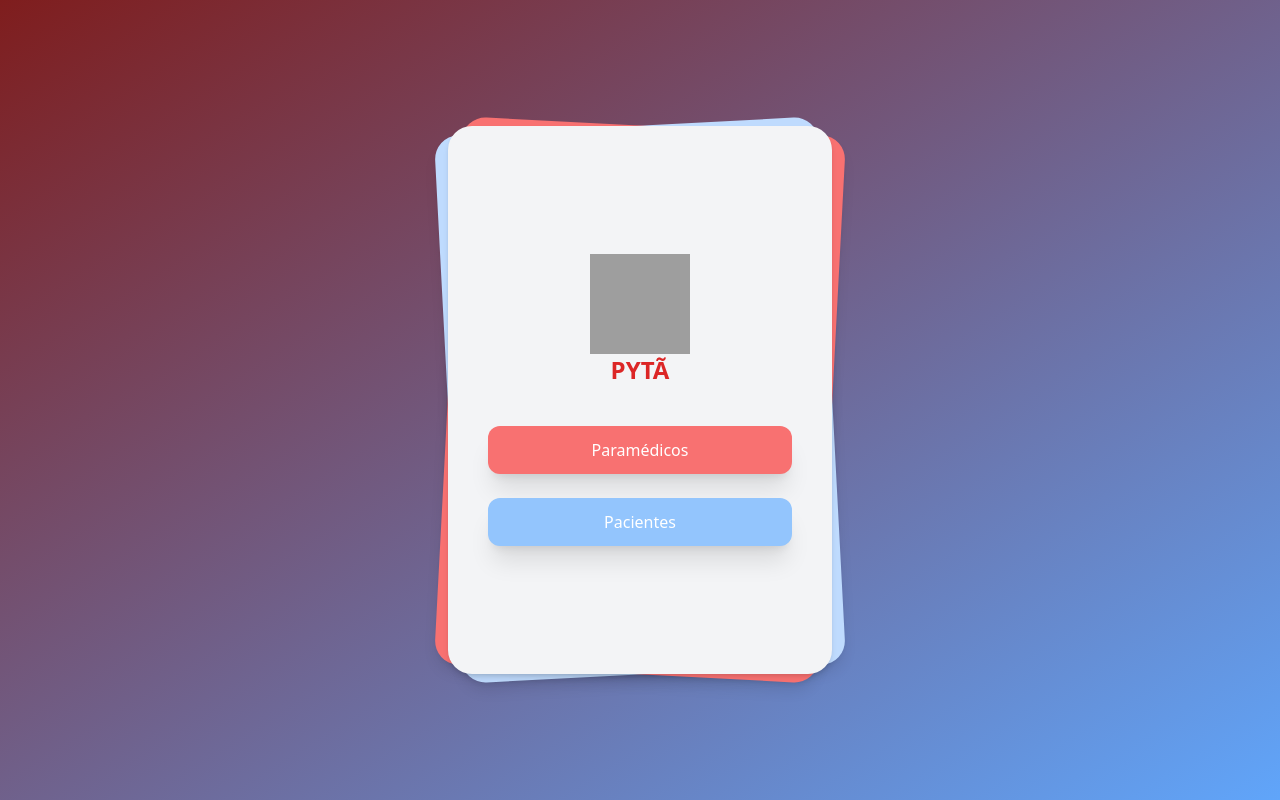
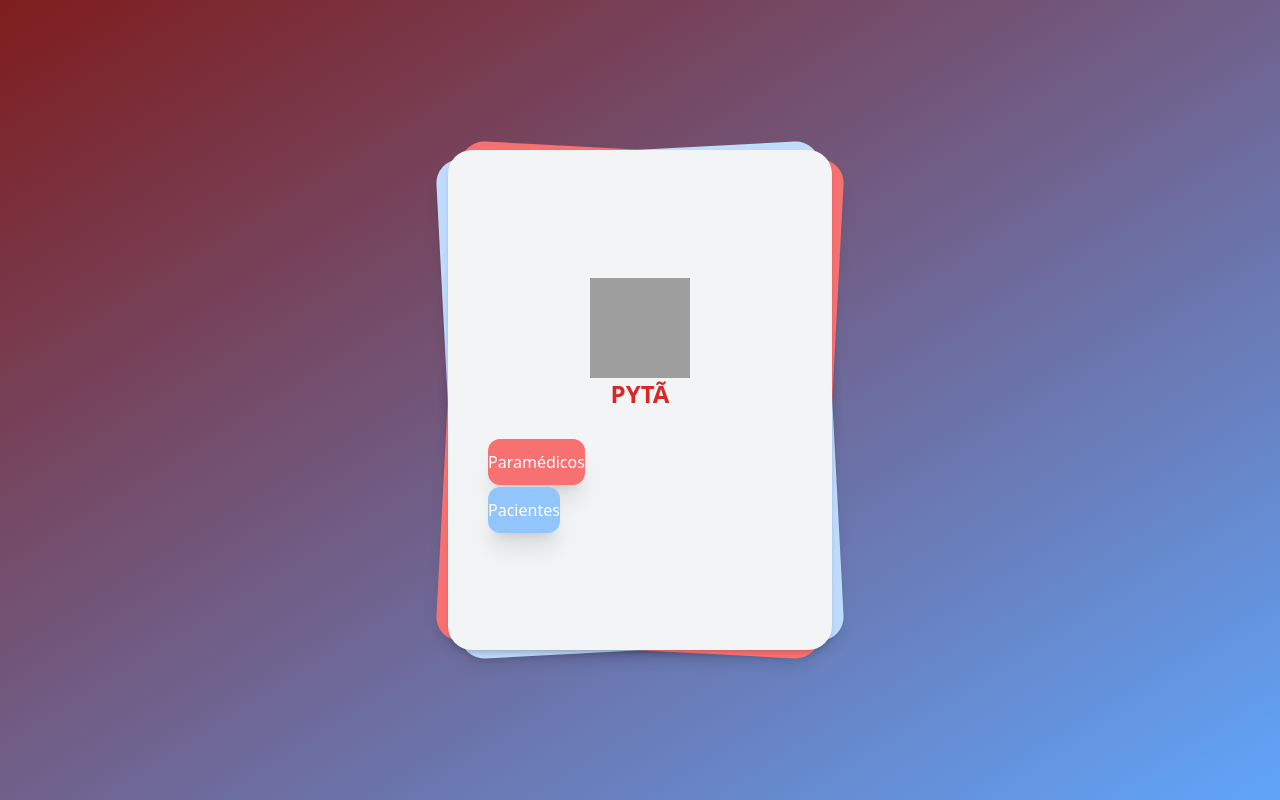
Before and after one commit to Kuroashi1995/pyta, a Flask app: page / in a window 1280 px wide. Run offline with Flask 2, Linux system fonts and the light colour scheme; some libraries are stand-ins or nearby versions; grey boxes are pictures that could not be loaded.

Commit message:
cambiado botones por links index

```diff
--- a/templates/index.html
+++ b/templates/index.html
@@ -31,13 +31,13 @@
 
 
                         <div class="mt-7">
-                            <button class="bg-red-400 w-full py-3 rounded-xl text-white shadow-xl hover:shadow-inner focus:outline-none transition duration-500 ease-in-out  transform hover:-translate-x hover:scale-105">
+                            <a class="bg-red-400 w-full py-3 rounded-xl text-white shadow-xl hover:shadow-inner focus:outline-none transition duration-500 ease-in-out  transform hover:-translate-x hover:scale-105">
                                 Paramédicos
-                            </button>
+                            </a>
                             <br> </br>
-                            <button class="bg-blue-300 w-full py-3 rounded-xl text-white shadow-xl hover:shadow-inner focus:outline-none transition duration-500 ease-in-out  transform hover:-translate-x hover:scale-105">
+                            <a class="bg-blue-300 w-full py-3 rounded-xl text-white shadow-xl hover:shadow-inner focus:outline-none transition duration-500 ease-in-out  transform hover:-translate-x hover:scale-105">
                                 Pacientes
-                            </button>
+                            </a>
                         </div>
                         <br> </br>
 
```
